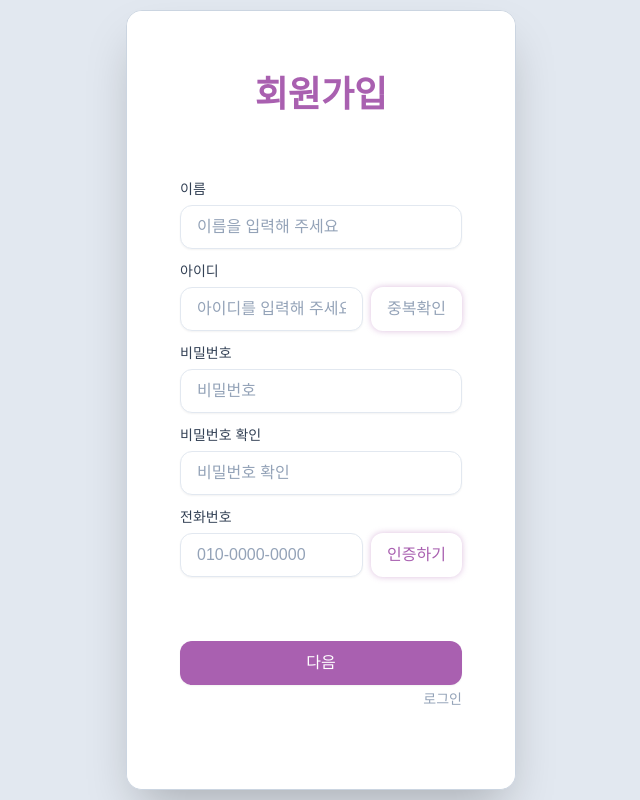
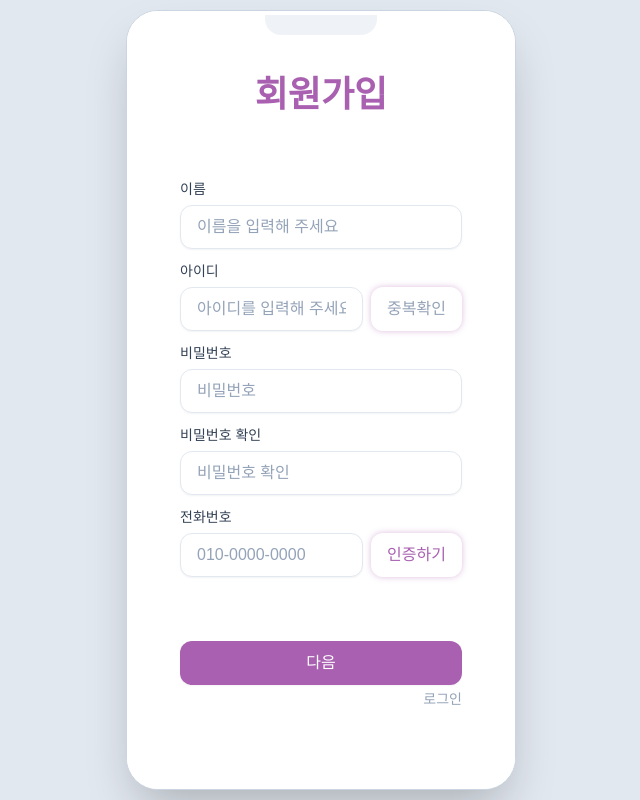
Before and after one commit to taeranlee/maumii, a React (Vite) app: page /register in a window 1280 px wide. Shown: the whole page, without its empty margins (319-959 px from the left). Built offline with nearby package versions, Linux system fonts and the light colour scheme; no server answers.

Commit message:
feat: frame 조금 수정:

```diff
--- a/src/components/Layout.jsx
+++ b/src/components/Layout.jsx
@@ -1,19 +1,12 @@
+// src/components/Layout.jsx
 import { useLocation, useNavigate, Outlet } from "react-router-dom";
-import Navigation from "./Navigation.jsx"; // 경로 확인!
+import Navigation from "./Navigation.jsx";
 import { useApplyTheme } from "../useApplyTheme";
 
-// src/components/Layout.jsx
 export default function Layout() {
   useApplyTheme();
   const location = useLocation();
   const navigate = useNavigate();
-
-  // 경로 ↔ 탭 키 매핑 (원하는 대로 수정 가능)
-  const pathToKey = {
-    "/": "record",
-    "/record": "mic",
-    "/mypage": "mypage",
-  };
 
   const keyToPath = {
     record: "/record-list",
@@ -21,42 +14,34 @@ export default function Layout() {
     mypage: "/mypage",
   };
 
-  // 경로 → 탭 키 변환
   let active = "record";
+  if (location.pathname.startsWith("/mypage")) active = "mypage";
+  else if (location.pathname.startsWith("/record-list")) active = "record";
+  else if (location.pathname.startsWith("/record")) active = "mic";
 
-  if (location.pathname.startsWith("/mypage")) {
-    active = "mypage";
-  } else if (location.pathname.startsWith("/record-list")){
-    active = "record";
-  }else if (location.pathname.startsWith("/record")) {
-    active = "mic";
-  }
-  const hideNav = ["/login", "/register", "/register/detail", "/"].includes(
-    location.pathname
-  ); // 로그인/회원가입에서 네비 숨김
+  const hideNav = ["/login", "/register", "/register/detail", "/"].includes(location.pathname);
 
   return (
     <div className="h-full md:grid md:place-items-center md:bg-slate-200">
-      {/* 모바일: 전체 화면 / 데스크톱: 390px 프레임 */}
+      {/* 폰 프레임 (md 이상에서만 적용) */}
       <div
         className="
           fixed inset-0 w-full h-[100svh] bg-white
           md:relative md:h-[780px] md:max-w-[390px]
           flex flex-col overflow-hidden
-          md:rounded-2xl md:shadow-2xl md:border md:border-slate-300
+          md:rounded-[32px] md:shadow-2xl md:border md:border-slate-300
         "
       >
+        {/* 데스크탑에서만 보이는 노치 */}
+        <div className="hidden md:block absolute top-0 left-1/2 -translate-x-1/2 w-28 h-5 bg-slate-300/30 rounded-b-2xl mt-1 z-20" />
+
         <main className="flex-1 min-h-0">
           <Outlet />
         </main>
 
-        {/* 프레임 내부 하단 고정 네비 */}
         {!hideNav && (
-          <div className="absolute inset-x-0 bottom-0 z-10 pb-[max(0px,env(safe-area-inset-bottom))]">
-            <Navigation
-              active={active}
-              onChange={(key) => navigate(keyToPath[key])}
-            />
+          <div className="absolute inset-x-0 bottom-0 z-10 pb-[max(0px,env(safe-area-inset-bottom))] bg-white/90 backdrop-blur border-t border-slate-200">
+            <Navigation active={active} onChange={(key) => navigate(keyToPath[key])} />
           </div>
         )}
       </div>
```
Also changed, not shown: 1 other file (tests, documents, lock files or other folders).
